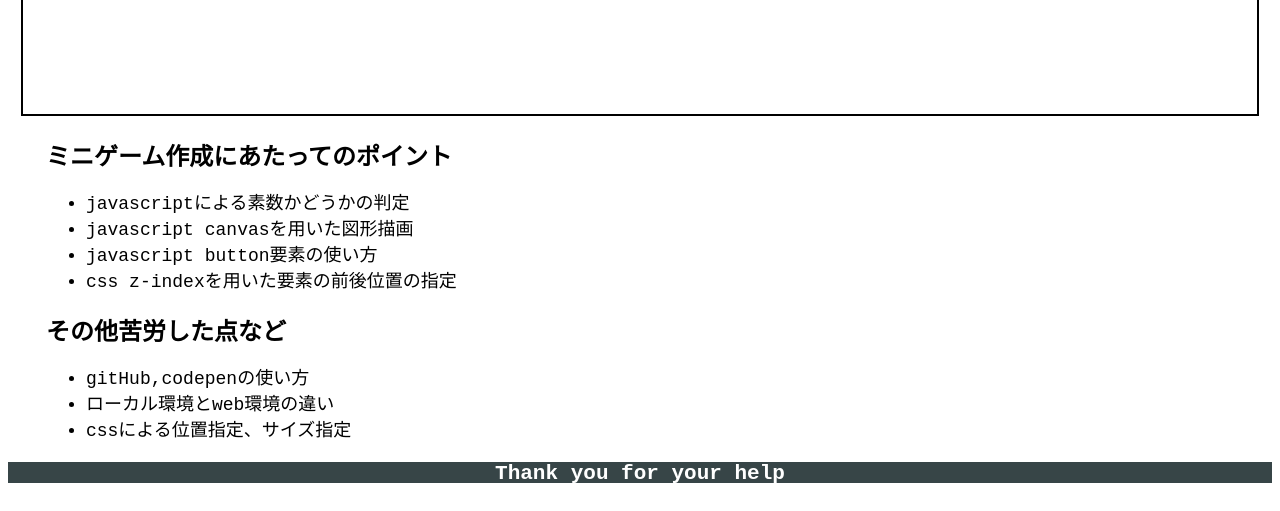
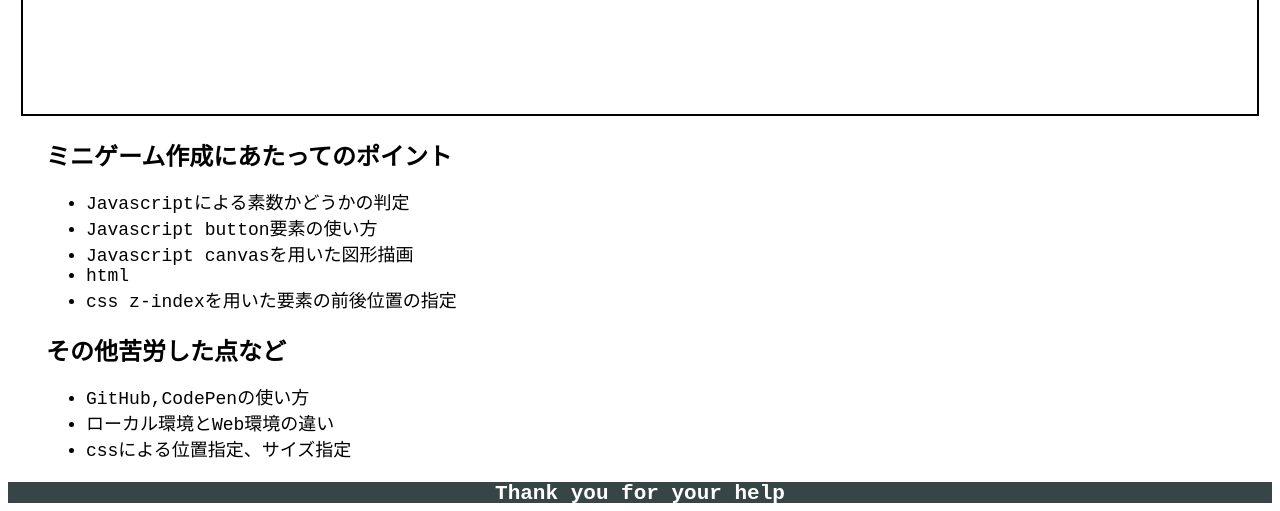
Before and after one commit to Yuki-Ito110/isPrime.github.io, a plain HTML site: page index.html in a window 1280 px wide. Shown: the part 418-929 px from the top of the page. Drawn offline with Linux system fonts and the light colour scheme; a script that the page names is missing.

Commit message:
Update index.html

```diff
--- a/index.html
+++ b/index.html
@@ -35,16 +35,17 @@
     <div class ="container2">
       <h2>ミニゲーム作成にあたってのポイント</h2>
       <ul>
-        <li>javascriptによる素数かどうかの判定</li>
-        <li>javascript canvasを用いた図形描画</li>
-        <li>javascript button要素の使い方</li>
+        <li>Javascriptによる素数かどうかの判定</li>
+        <li>Javascript button要素の使い方</li>
+        <li>Javascript canvasを用いた図形描画</li>
+        <li>html<audio>タグ&Javascriptを用いた効果音の出し方</li>
         <li>css z-indexを用いた要素の前後位置の指定</li>
       </ul>
 
       <h2>その他苦労した点など</h2>
         <ul>
-          <li>gitHub,codepenの使い方</li>
-          <li>ローカル環境とweb環境の違い</li>
+          <li>GitHub,CodePenの使い方</li>
+          <li>ローカル環境とWeb環境の違い</li>
           <li>cssによる位置指定、サイズ指定</li>
         </ul>
       </div>
```
